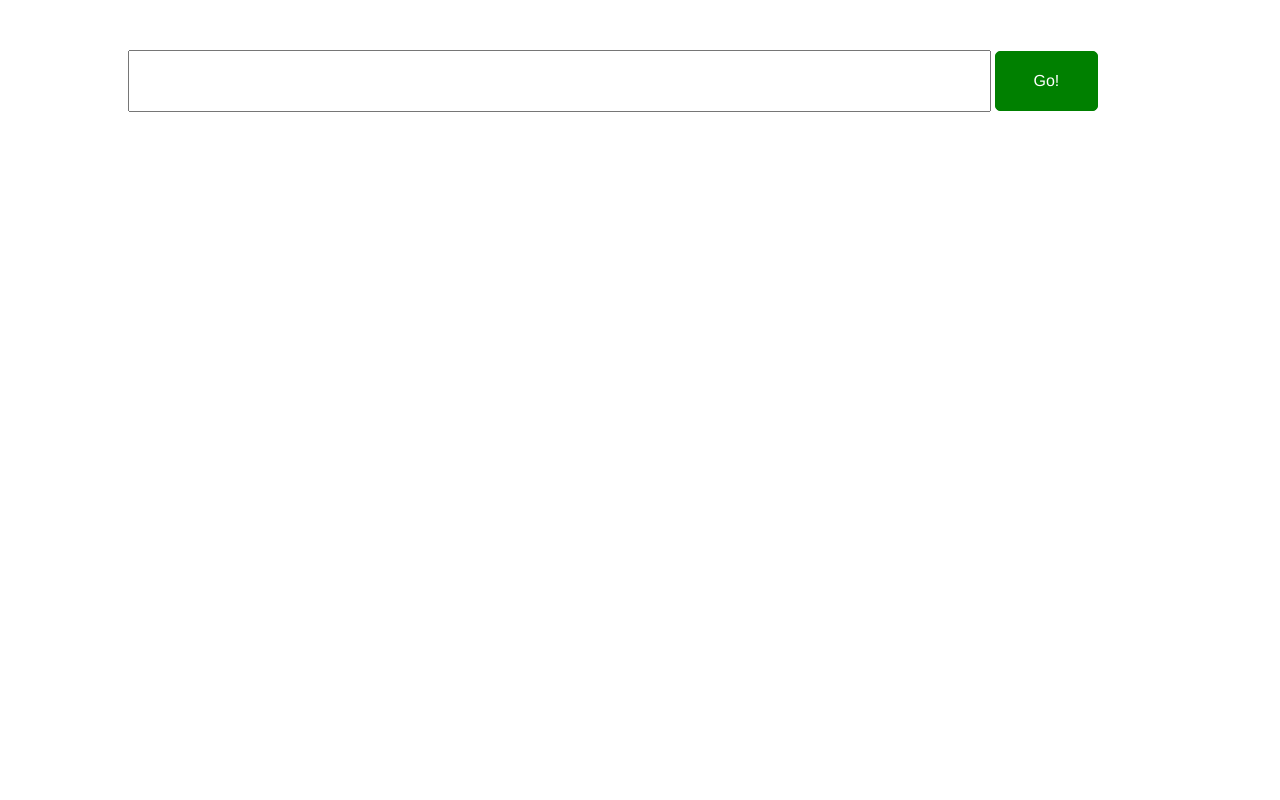
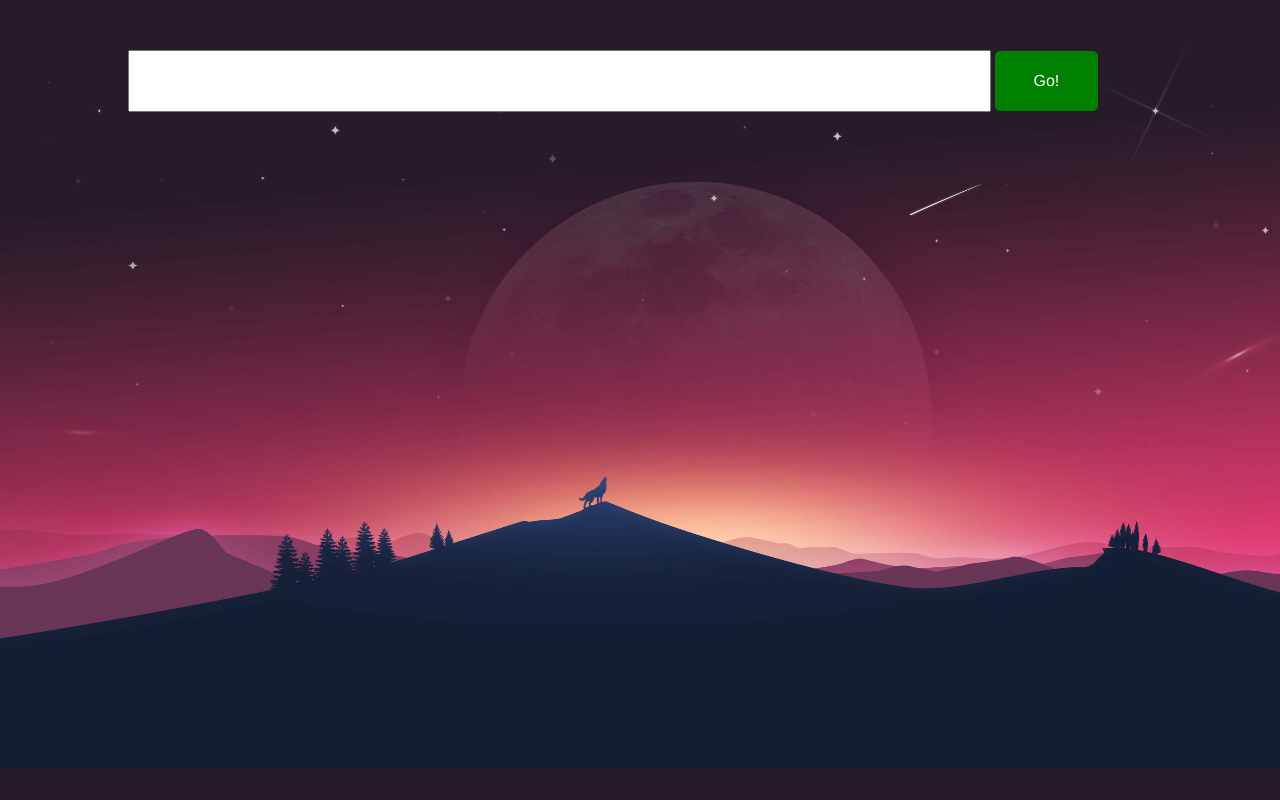
Before and after one commit to Abdul-Basith-siddiqui/newAPIGipfy, a plain HTML site: page index.html in a window 1280 px wide. Drawn offline with Linux system fonts and the light colour scheme.

Commit message:
Update main.css

```diff
--- a/main.css
+++ b/main.css
@@ -3,7 +3,7 @@ body {
 	max-width: 1024px;
 	margin: 0 auto;
 	background-color: rgba(0, 0, 0, 0);// black(.5);
-	background-image: url('../images/background.jpg');
+	background-image: url('../background.jpg');
 }
 
 .container-padding50 {
```
